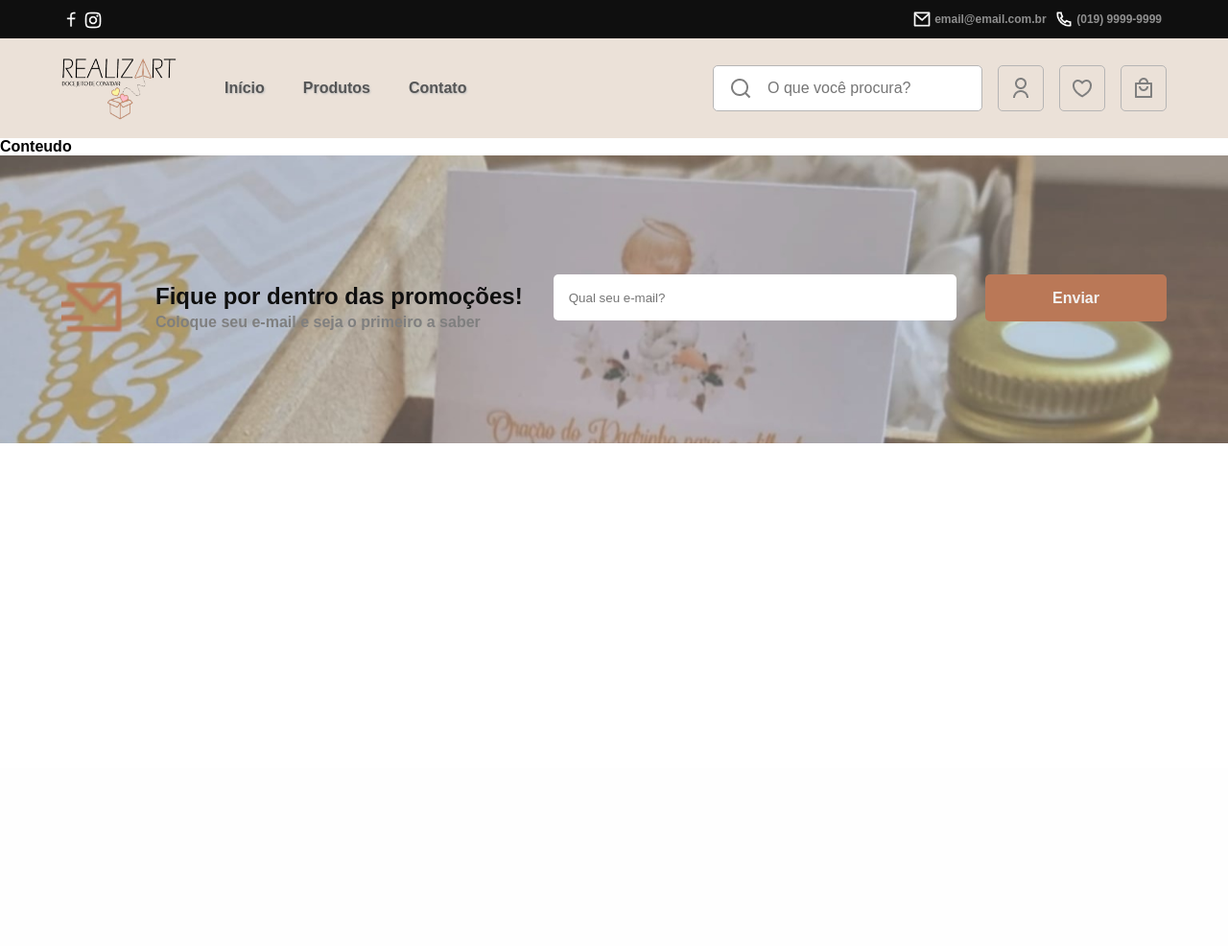
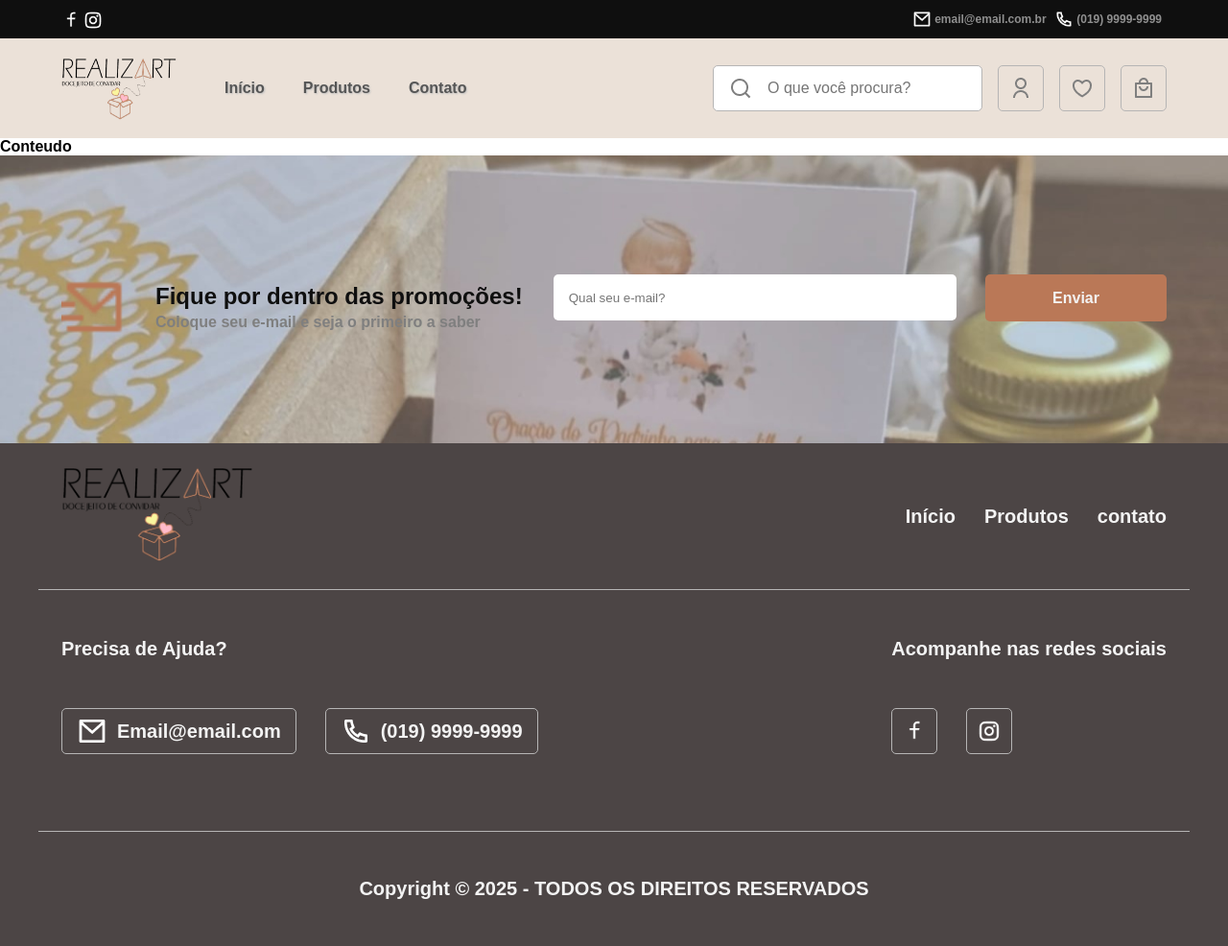
Before and after one commit to FlavioDosReis/Projeto-Integrado---Desenvolvimento-Web---Loja-Virtual, a PHP site: page / in a window 1280 px wide. Shown: the whole page at 96% size. Before the commit the page ends 462 px from the top, so only its background shows below. Run offline with PHP 8.4, Linux system fonts and the light colour scheme.

Commit message:
FOOTER Criado

```diff
--- /dev/null
+++ b/css/components/footer.css
@@ -0,0 +1,135 @@
+footer {
+      background-color: var(--color__footer);
+      color: var(--color__branco);
+}
+
+.footer__menu,
+.footer__contatos,
+.footer__bottom {
+      padding: 48px 0;
+}
+
+.footer__menu {
+      align-items: center;
+      gap: 50px;
+      text-align: center;
+}
+
+.footer__menu img {
+      height: 150px;
+      width: 300px;
+      margin-bottom: 50px;
+
+}
+
+.footer__menu ul {
+      display: flex;
+      flex-direction: column;
+      gap: 30px;
+}
+
+.footer__menu ul a {
+      color: var(--color__branco);
+      font-size: 2rem;
+
+}
+
+/* footer Contatos */
+
+.footer__contatos {
+      border-top: var(--color__border);
+      border-bottom: var(--color__border);
+      padding: 50px 24px;
+}
+
+.footer__contatos .contatos {
+      display: flex;
+      flex-direction: column;
+      align-items: center;
+}
+
+.contatos__titulo {
+      display: flex;
+      justify-content: center;
+      margin-bottom: 50px;
+      font-size: 2rem;
+}
+
+.btn__icon__text {
+      height: 48px;
+      padding: 0 15px;
+      border: var(--color__border);
+      border-radius: 5px;
+      display: flex;
+      justify-content: center;
+      align-items: center;
+      font-size: 2rem;
+      margin-bottom: 30px;
+}
+
+.btn__icon__text img {
+      padding-right: 10px;
+}
+
+.social__titulo {
+      text-align: center;
+      font-size: 2rem;
+      margin-bottom: 50px;
+
+}
+
+.social__icones{
+      display: flex;
+      justify-content: center;
+      gap: 30px;
+}
+
+/*footer bottom */
+
+.footer__bottom .copyright {
+      text-align: center;
+      font-size: 2rem;
+}
+
+
+@media (width > 1024px) {
+      .footer__menu {
+            display: flex;
+            justify-content: space-between;
+            padding: 24px 24px;
+      }
+
+.footer__menu ul {
+      flex-direction: row;
+      align-items: center;
+      padding: 0;
+}
+
+.footer__menu .footer__logo img {
+      width: 200px;
+      height: 100px;
+      margin-bottom: 0;
+}
+
+/* footer contatos*/
+
+.footer__contatos{
+      display: flex;
+      justify-content: space-between;
+}
+
+.footer__contatos .contatos {
+      align-items: start;
+}
+
+.contatos__icones{
+      display: flex;
+      gap: 30px;
+}
+
+.social__icones {
+      display: flex;
+      justify-content: start;
+      gap: 30px;
+}
+}
--- a/css/extends.css
+++ b/css/extends.css
@@ -3,3 +3,4 @@
 
 @import './components/header.css';
 @import './components/newsletter.css';
+@import '/css/components/footer.css'
--- a/css/global.css
+++ b/css/global.css
@@ -19,6 +19,7 @@ body {
 .max__width {
   max-width: 1200px;
   margin: auto;
+
 }
 
 /*Icones */
--- a/css/variabels.css
+++ b/css/variabels.css
@@ -8,4 +8,5 @@
 --color__sombra:1px 1px 2px rgb(192, 192, 192);
 --color__border:1px solid #b6b5b5;
 --color__transparente:  rgba(0, 0, 0, 0.05);
+--color__footer: #4C4545;
 }
--- a/index.html
+++ b/index.html
@@ -52,7 +52,7 @@
         <div class="header__right">
           <input class="search" type="text" placeholder="O que você procura?" />
 
-          <a href="login.html" class="btn__icon">
+          <a href="login.html"  class="btn__icon">
             <img src=".//assets/images/ui/user-line.png" alt="login" />
           </a>
 
@@ -87,22 +87,83 @@
 
     <main>Conteudo</main>
 
-    <section class="newsletter ">
+    <section class="newsletter">
       <div class="newsletter__container max__width">
         <div class="newsletter__left">
           <img src="./assets/images/ui/mail-send-line (1).png" alt="" />
           <div>
-          <h3>Fique por dentro das promoções!</h3>
-          <p>Coloque seu e-mail e seja o primeiro a saber</p>
+            <h3>Fique por dentro das promoções!</h3>
+            <p>Coloque seu e-mail e seja o primeiro a saber</p>
           </div>
         </div>
         <div class="newsletter__right">
-          <input class="send-email input"  type="text" placeholder="Qual seu e-mail?" />
+          <input
+            class="send-email input"
+            type="text"
+            placeholder="Qual seu e-mail?"
+          />
           <button>Enviar</button>
         </div>
       </div>
     </section>
 
+    <footer>
+      <div class="footer__container max__width">
+        <div class="footer__menu">
+          <!-- logo -->
+          <a href="" class="footer__logo">
+            <img src="/assets/images/ui/Logo-1.PNG" alt="logo" />
+          </a>
+
+          <!-- menu -->
+          <ul>
+            <li><a href="#">Início</a></li>
+            <li><a href="produtos.html">Produtos</a></li>
+            <li><a href="#footer">contato</a></li>
+          </ul>
+        </div>
+
+        <!-- footer Contatos -->
+<div class="footer__contatos">
+        <div class="contatos">
+          <div class="contatos__titulo">Precisa de Ajuda?</div>
+          <div class="contatos__icones">
+            <div class="btn__icon__text">
+              <img src="/assets/images/ui/mail-line.png" alt="email" />
+              <span>Email@email.com</span>
+            </div>
+
+            <div class="btn__icon__text">
+              <img src="/assets/images/ui/phone-line.png" alt="email" />
+              <span>(019) 9999-9999</span>
+            </div>
+          </div>
+        </div>
+
+        <div class="social">
+            <div class="social__titulo">Acompanhe nas redes sociais</div>
+            <div class="social__icones">
+                  <a class="btn__icon" href="">
+                        <img src="/assets/images/ui/facebook-line.png" alt="facebook">
+                  </a>
+                  <a class="btn__icon" href="">
+                        <img src="/assets/images/ui/instagram-line.png" alt="instagram">
+                  </a>
+            </div>
+        </div>
+      </div>
+      </div>
+
+      <!-- Footer direito autorais -->
+       <div class="footer__bottom">
+            <div class="copyright">
+                  <p>Copyright © 2025 - TODOS OS DIREITOS RESERVADOS</p>
+            </div>
+       </div>
+
+
+    </footer>
+
     <!-- Scripts Javascripts -->
     <script type="text/javascript" src="./scripts/js/header.js"></script>
   </body>
```
